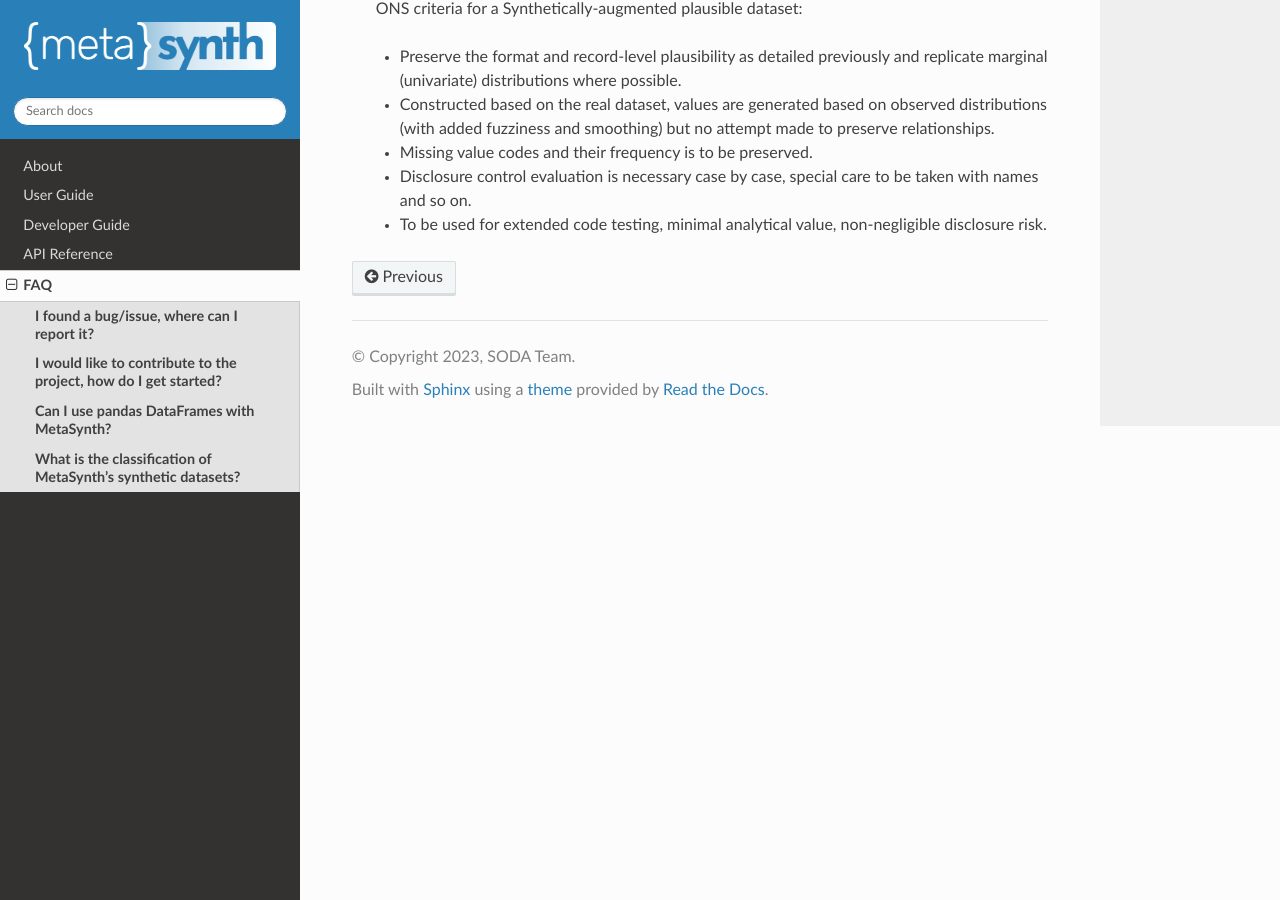
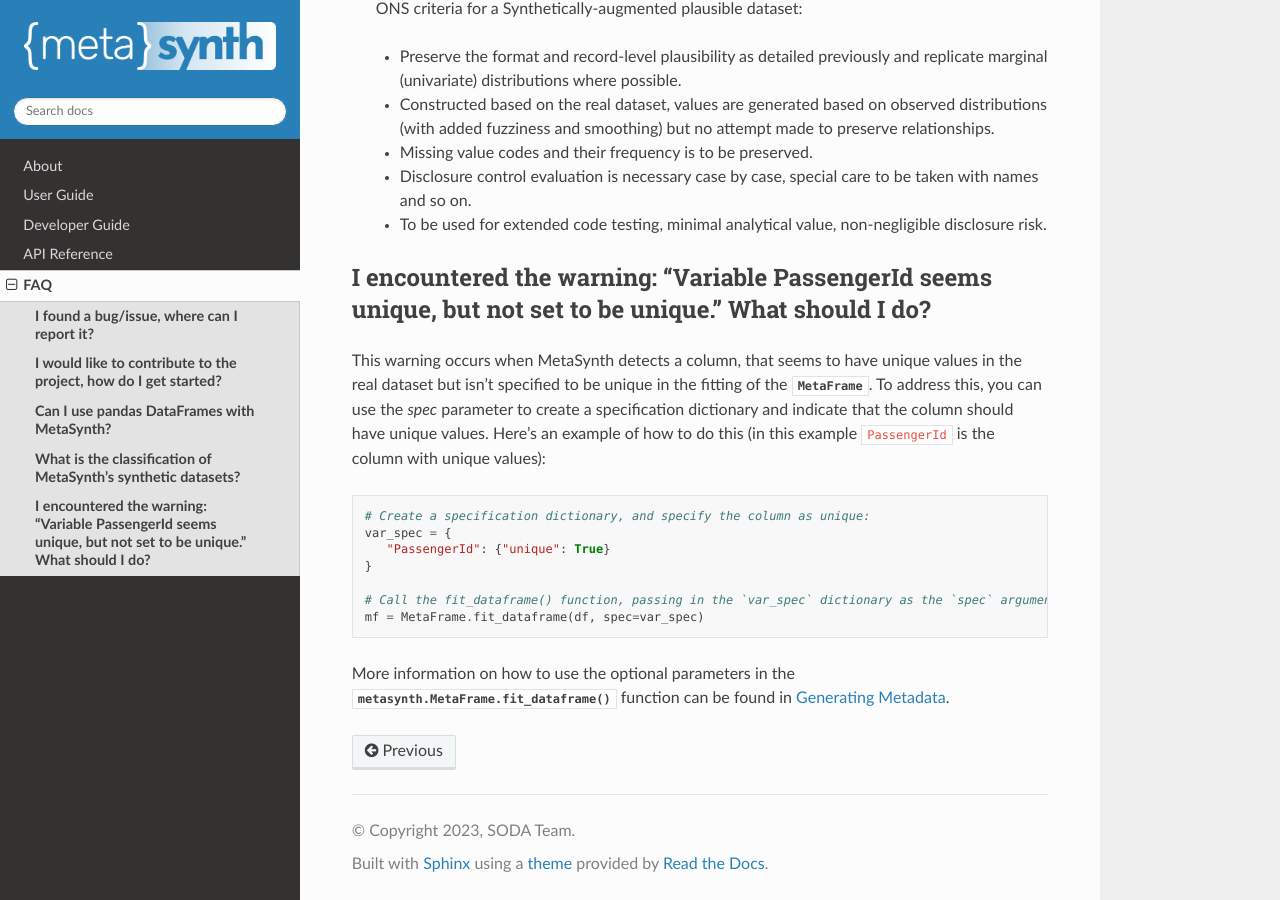
Before and after one commit to sodascience/metasyn, a Sphinx documentation site: the page built from docs/source/faq.rst, in a window 1280 px wide and 900 px high, scrolled down 1027 px. Built offline with Sphinx 7.4.7 and the Read the Docs theme 2.0.0, drawn with Linux system fonts in a browser that asks for light colours.

Commit message:
added FAQ entry for unique values in spec

```diff
--- a/docs/source/faq.rst
+++ b/docs/source/faq.rst
@@ -26,3 +26,19 @@ MetaSynth's synthetically generated datasets are classified as `Synthetically-Au
    * Missing value codes and their frequency is to be preserved.
    * Disclosure control evaluation is necessary case by case, special care to be taken with names and so on.
    * To be used for extended code testing, minimal analytical value, non-negligible disclosure risk.
+
+**I encountered the warning: "Variable PassengerId seems unique, but not set to be unique." What should I do?**
+--------------------------------------------------------------------------------------------------------------
+This warning occurs when MetaSynth detects a column, that seems to have unique values in the real dataset but isn't specified to be unique in the fitting of the :obj:`MetaFrame<metasynth.dataset.MetaFrame>`. To address this, you can use the `spec` parameter to create a specification dictionary and indicate that the column should have unique values. Here's an example of how to do this (in this example ``PassengerId`` is the column with unique values):
+
+.. code-block:: python
+
+   # Create a specification dictionary, and specify the column as unique:
+   var_spec = {
+      "PassengerId": {"unique": True}
+   }
+
+   # Call the fit_dataframe() function, passing in the `var_spec` dictionary as the `spec` argument
+   mf = MetaFrame.fit_dataframe(df, spec=var_spec)
+
+More information on how to use the optional parameters in the :meth:`metasynth.MetaFrame.fit_dataframe() <metasynth.dataset.MetaFrame.fit_dataframe>` function can be found in :doc:`/usage/generating_metadata`.
```
